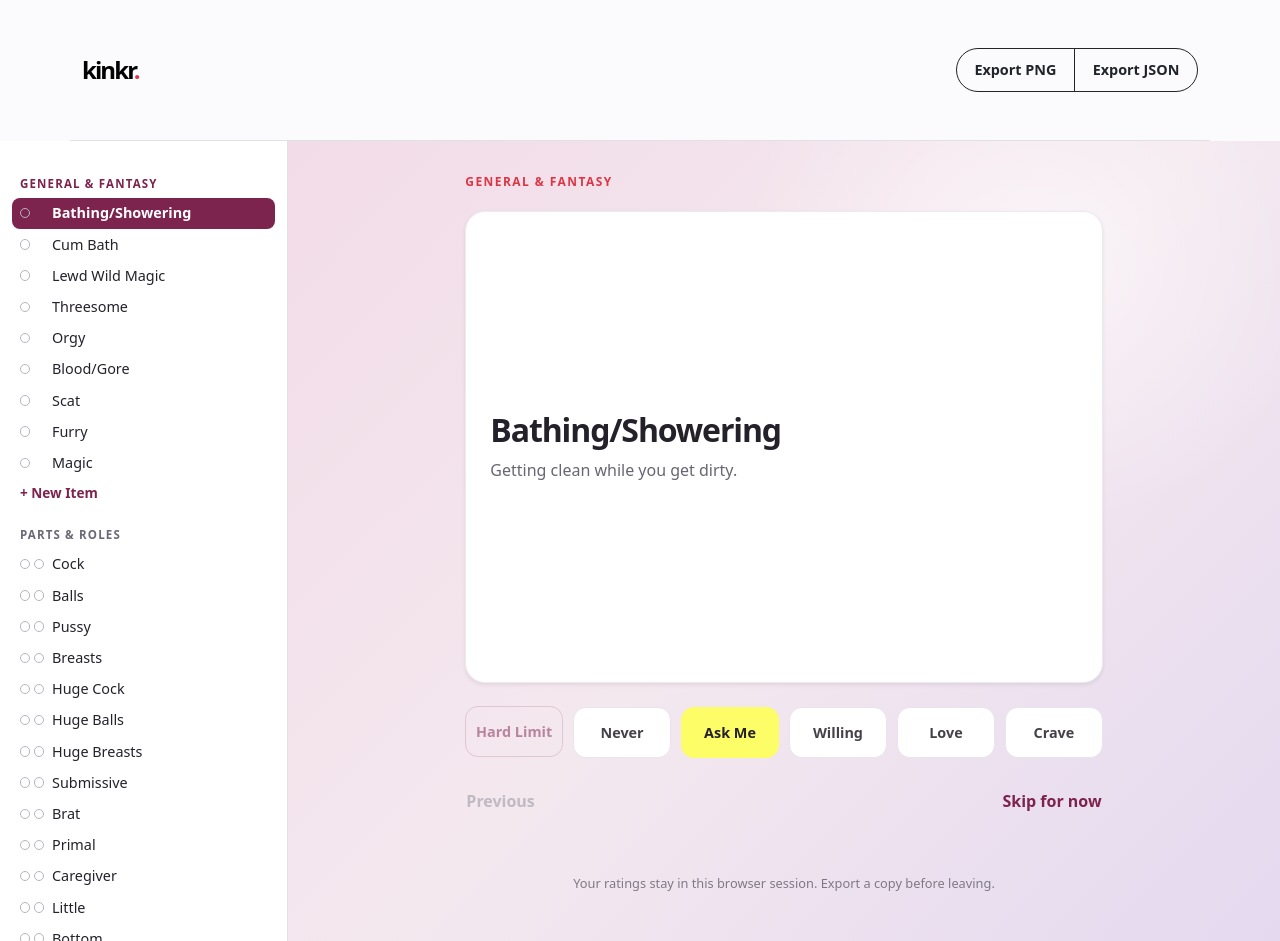
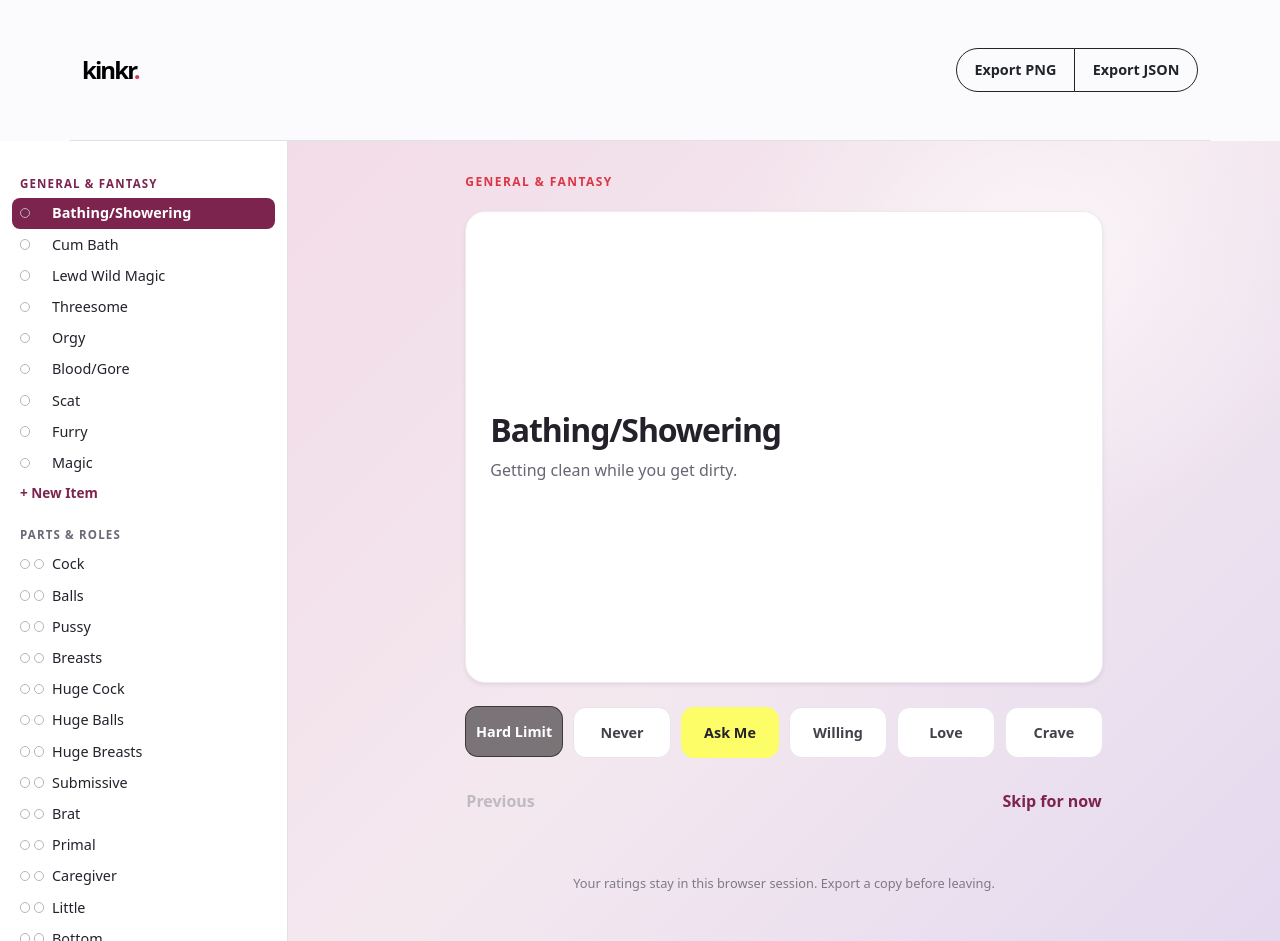
Before and after one commit to vstar200000/kinkr, a React (Vite) app: page / in a window 1280 px wide. In both pictures the pointer is over the button "Hard Limit". Built offline with nearby package versions, Linux system fonts and the light colour scheme.

Commit message:
Enhance hover effects for rating choices with distinct colors and backgrounds

```diff
--- a/src/App.css
+++ b/src/App.css
@@ -148,13 +148,39 @@
   transform: translateY(-1px);
 }
 
-.rating-hard-limit:hover,
-.rating-never:hover,
-.rating-ask:hover,
-.rating-willing:hover,
-.rating-love:hover,
-.rating-crave:hover {
-  opacity: 0.5;
+.rating-choice:hover:not(.is-selected) {
+  color: #24212b;
+}
+
+.rating-hard-limit:hover:not(.is-selected) {
+  background: rgb(0 0 0 / 50%);
+  border-color: rgb(0 0 0 / 50%);
+  color: #fff;
+}
+
+.rating-never:hover:not(.is-selected) {
+  background: rgb(146 0 0 / 50%);
+  border-color: rgb(146 0 0 / 50%);
+}
+
+.rating-ask:hover:not(.is-selected) {
+  background: rgb(253 253 104 / 50%);
+  border-color: rgb(253 253 104 / 50%);
+}
+
+.rating-willing:hover:not(.is-selected) {
+  background: rgb(255 165 0 / 50%);
+  border-color: rgb(255 165 0 / 50%);
+}
+
+.rating-love:hover:not(.is-selected) {
+  background: rgb(35 253 34 / 50%);
+  border-color: rgb(35 253 34 / 50%);
+}
+
+.rating-crave:hover:not(.is-selected) {
+  background: rgb(0 127 255 / 50%);
+  border-color: rgb(0 127 255 / 50%);
 }
 
 .rating-choice.is-selected {
```
